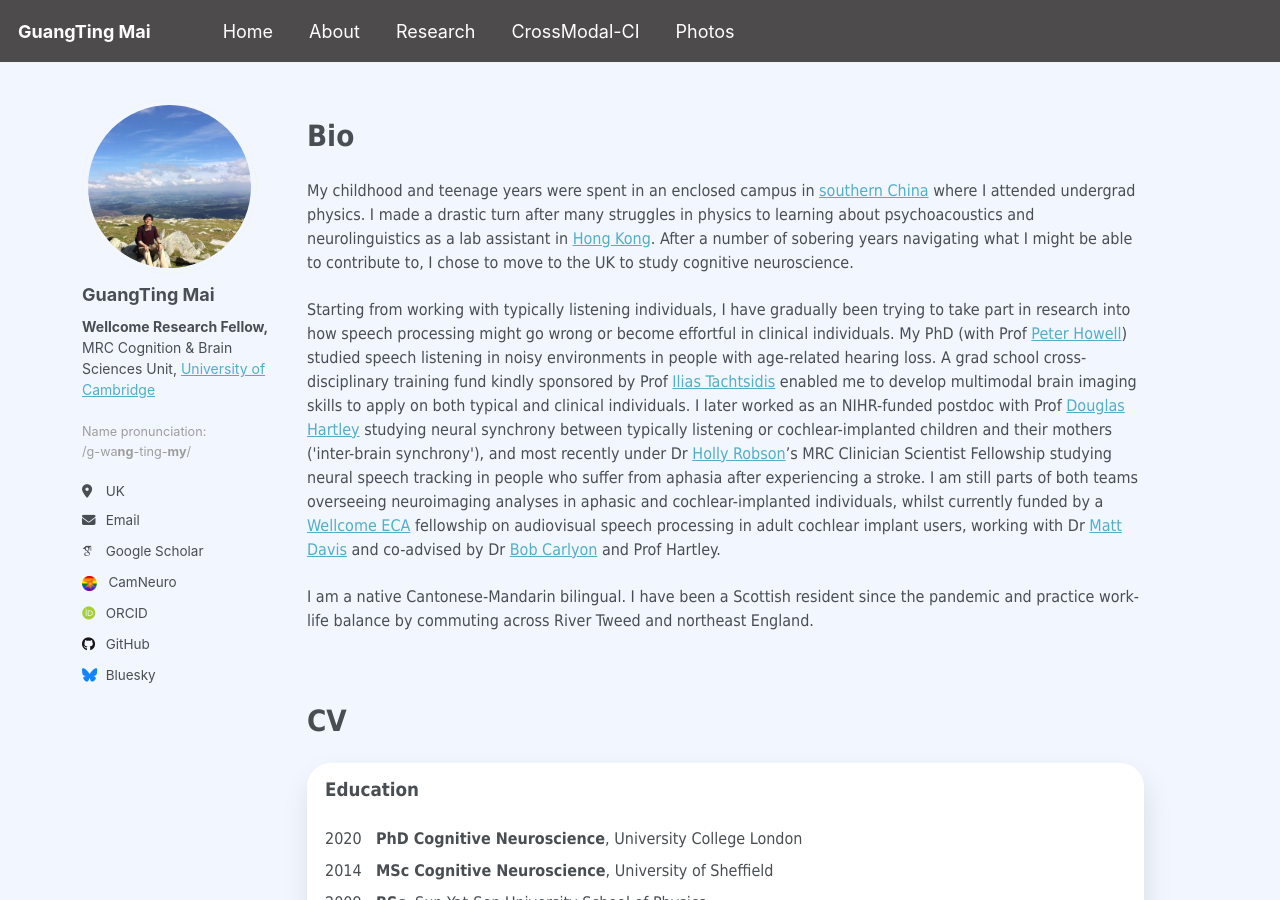
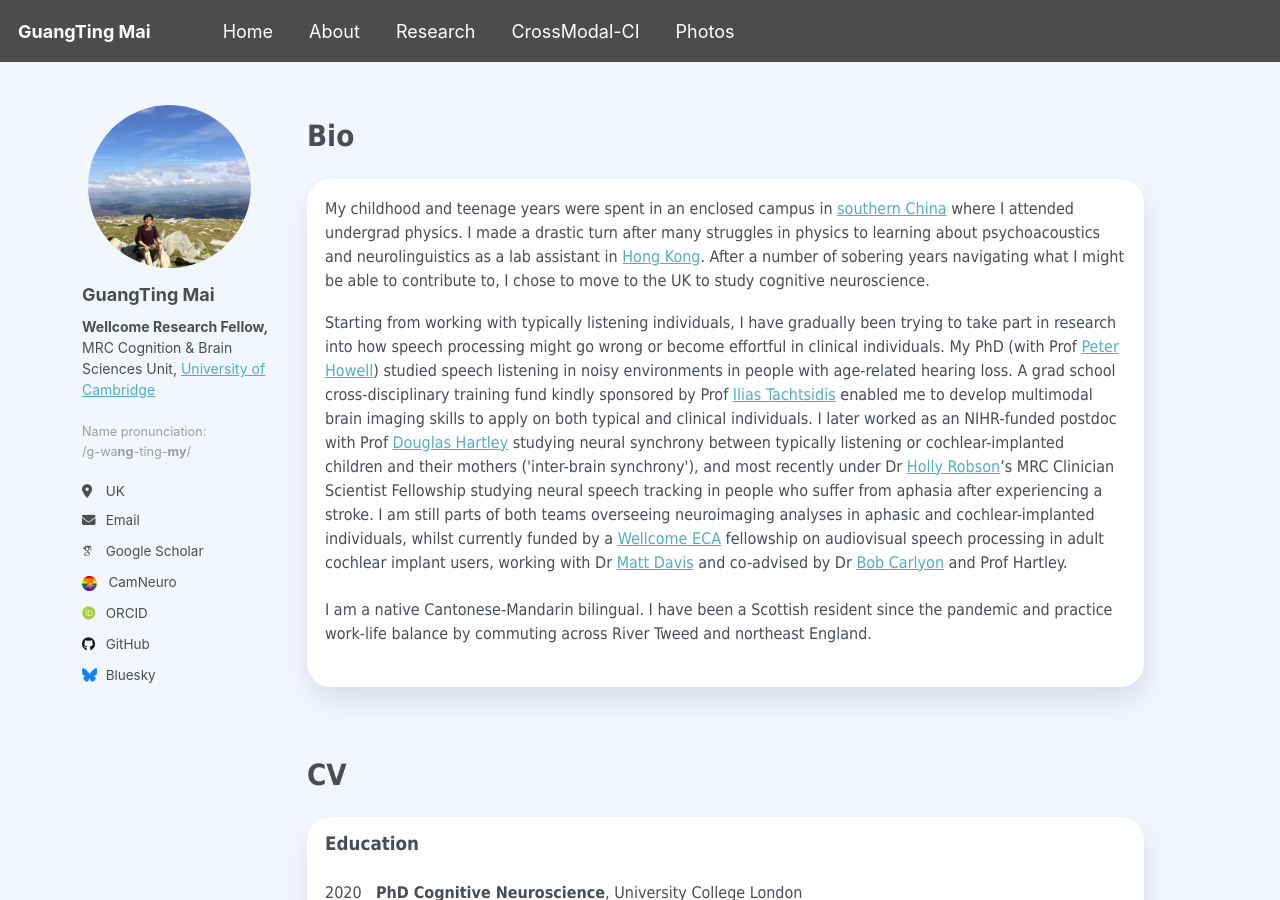
Before and after one commit to guangtingmai/guangtingmai.github.io, a Jekyll site: the page built from _pages/about.html, in a window 1280 px wide and 900 px high. Built offline with Jekyll 4.4.1, drawn with Linux system fonts in a browser that asks for light colours; some web fonts are replaced.

Commit message:
Update about.html

```diff
--- a/_pages/about.html
+++ b/_pages/about.html
@@ -5,7 +5,7 @@ permalink: /about/
 author_profile: true
 ---
 <p><span style="font-size: 22pt;font-family: Tahoma;line-height: 1.3;display: block"><strong>Bio</strong></span></p>
-<p>
+<p><div class="white-frame">
 <span style="font-size: 12pt;font-family: Tahoma;line-height: 1.5;display: block;margin-bottom: 0.2vh">My childhood and teenage years were spent in an enclosed
   campus in <a href="https://en.wikipedia.org/wiki/Sun_Yat-sen_University">southern China</a> where I attended undergrad physics. I made a
   drastic turn after many struggles in physics to learning about psychoacoustics and neurolinguistics as a lab assistant in <a href="https://www.ee.cuhk.edu.hk/~lel/research/index.html">Hong Kong</a>.
@@ -23,7 +23,7 @@ author_profile: true
   and co-advised by Dr <a href="https://www.mrc-cbu.cam.ac.uk/people/bob.carlyon/">Bob Carlyon</a> and Prof Hartley.</span></p>
 <p><span style="font-size: 12pt;font-family: Tahoma;line-height: 1.5;display: block;margin-bottom: 0.2vh">I am a native Cantonese-Mandarin bilingual. I have been a
   Scottish resident since the pandemic and practice work-life balance by commuting across River Tweed and northeast England.</span>
-</p>
+</div></p>
 
 <br>
 <p><span style="font-size: 22pt;font-family: Tahoma;line-height: 1.3;display: block"><strong>CV</strong></span></p>
```
